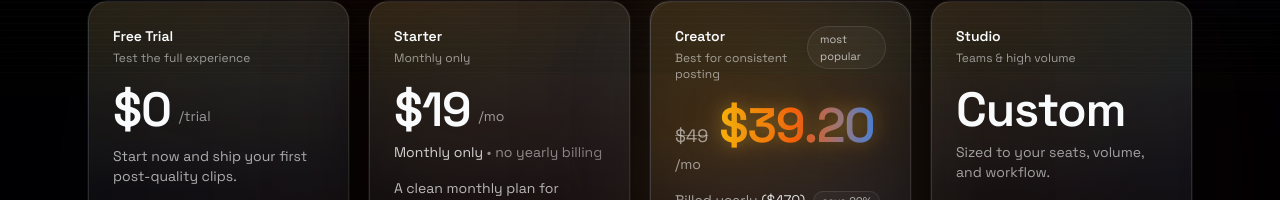
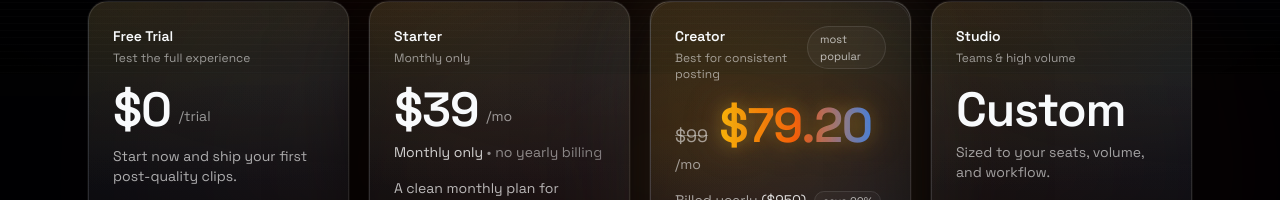
Before and after one commit to Sakibhoq/clipforge-ai, a Next.js app in the folder clipforge-labs/frontend/: page /pricing in a window 1280 px wide. Shown: the part 726-926 px from the top of the page. Built offline with nearby package versions, Linux system fonts and the light colour scheme; no server answers.

Commit message:
clipforge-labs: align UI pricing with sandbox Stripe tiers

```diff
--- a/clipforge-labs/frontend/app/(marketing)/pricing/page.tsx
+++ b/clipforge-labs/frontend/app/(marketing)/pricing/page.tsx
@@ -575,8 +575,8 @@ async function startCheckout(plan: "free" | "starter" | "creator") {
       ? creatorYearlyCreditsUpfront * pack
       : creatorMonthlyCredits * pack;
 
-  const starterMonthlyPrice = 19.0;
-  const creatorMonthlyPrice = 49.0;
+  const starterMonthlyPrice = 39.0;
+  const creatorMonthlyPrice = 99.0;
 
   const yearlyDiscount = 0.2;
   const months = 12;
--- a/clipforge-labs/frontend/app/app/billing/page.tsx
+++ b/clipforge-labs/frontend/app/app/billing/page.tsx
@@ -609,8 +609,8 @@ export default function BillingPage() {
   }
 
   const plans: Plan[] = useMemo(() => {
-    const starterMonthlyPrice = 19.0;
-    const creatorMonthlyPrice = 49.0;
+    const starterMonthlyPrice = 39.0;
+    const creatorMonthlyPrice = 99.0;
     const creatorPrice = `$${formatMoney(creatorMonthlyPrice)} / mo`;
 
     return [
```
